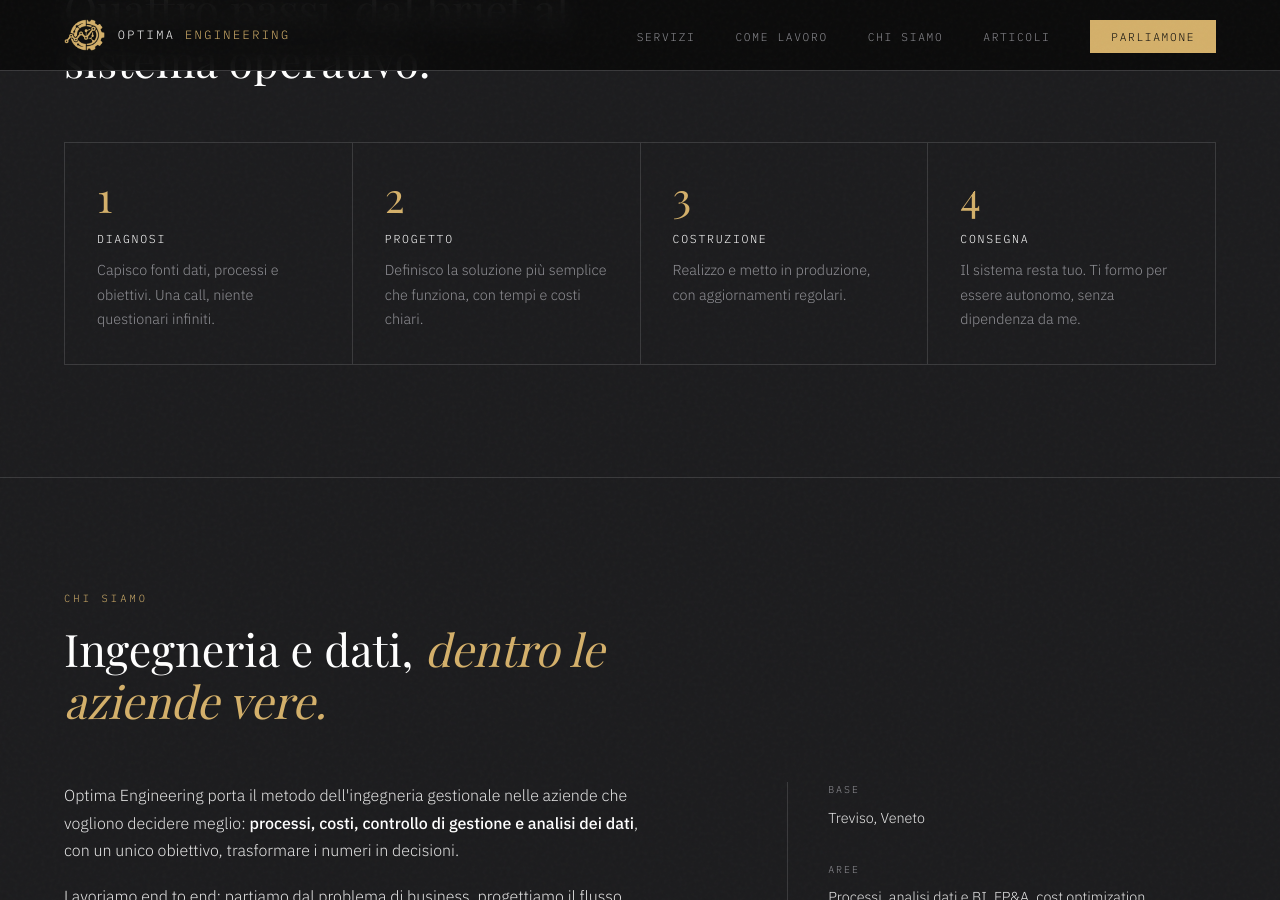
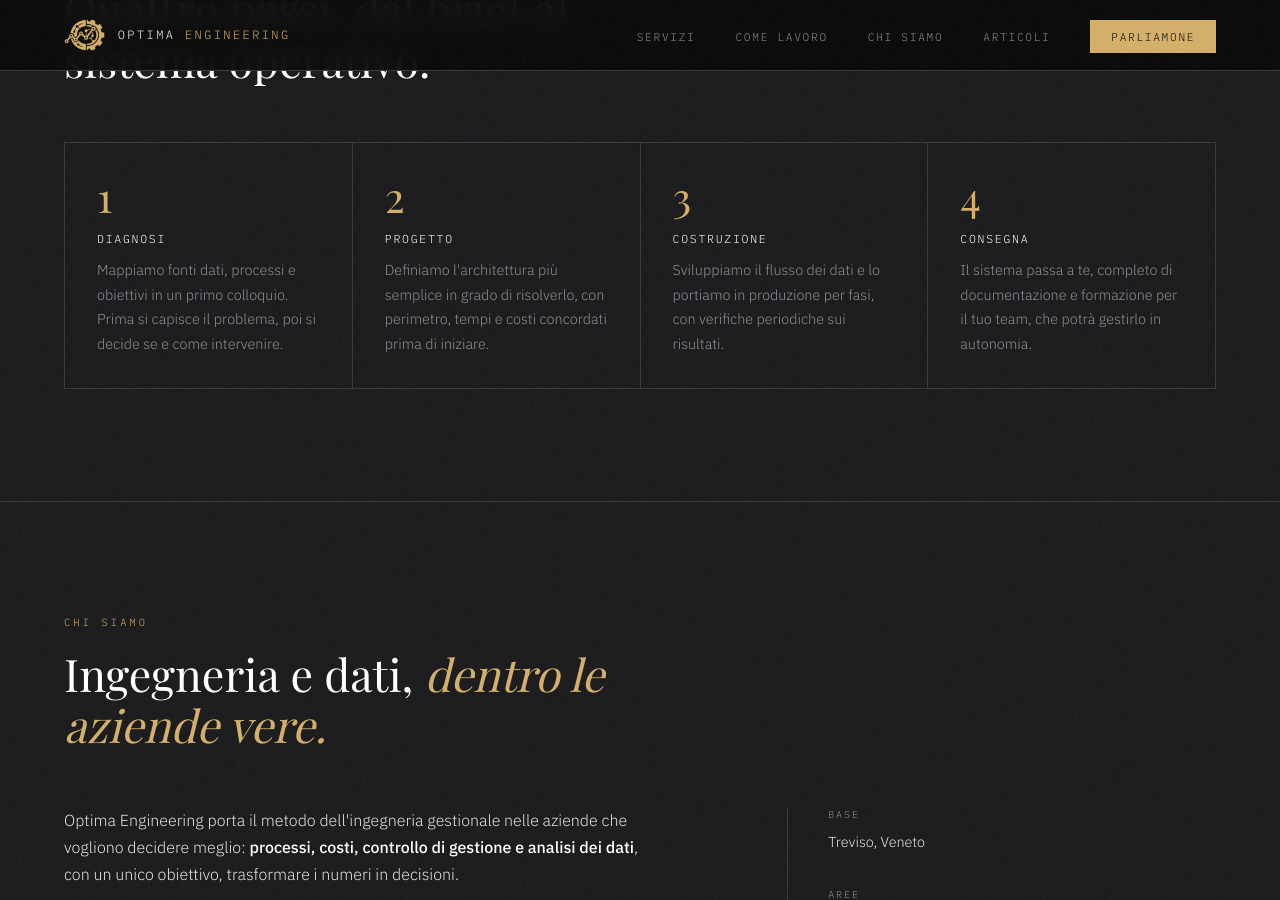
Before and after one commit to edoardo2496/optima_engineering, a Jekyll site: the page built from index.html, in a window 1280 px wide and 900 px high, scrolled down 2283 px. Built offline with Jekyll 4.4.1, drawn with Linux system fonts in a browser that asks for light colours; some web fonts are replaced.

Commit message:
Update processo.yml

```diff
--- a/_data/processo.yml
+++ b/_data/processo.yml
@@ -1,8 +1,8 @@
 - titolo: Diagnosi
-  testo: Capisco fonti dati, processi e obiettivi. Una call, niente questionari infiniti.
+  testo: Mappiamo fonti dati, processi e obiettivi in un primo colloquio. Prima si capisce il problema, poi si decide se e come intervenire.
 - titolo: Progetto
-  testo: Definisco la soluzione più semplice che funziona, con tempi e costi chiari.
+  testo: Definiamo l'architettura più semplice in grado di risolverlo, con perimetro, tempi e costi concordati prima di iniziare.
 - titolo: Costruzione
-  testo: Realizzo e metto in produzione, con aggiornamenti regolari.
+  testo: Sviluppiamo il flusso dei dati e lo portiamo in produzione per fasi, con verifiche periodiche sui risultati.
 - titolo: Consegna
-  testo: Il sistema resta tuo. Ti formo per essere autonomo, senza dipendenza da me.
+  testo: Il sistema passa a te, completo di documentazione e formazione per il tuo team, che potrà gestirlo in autonomia.
```
